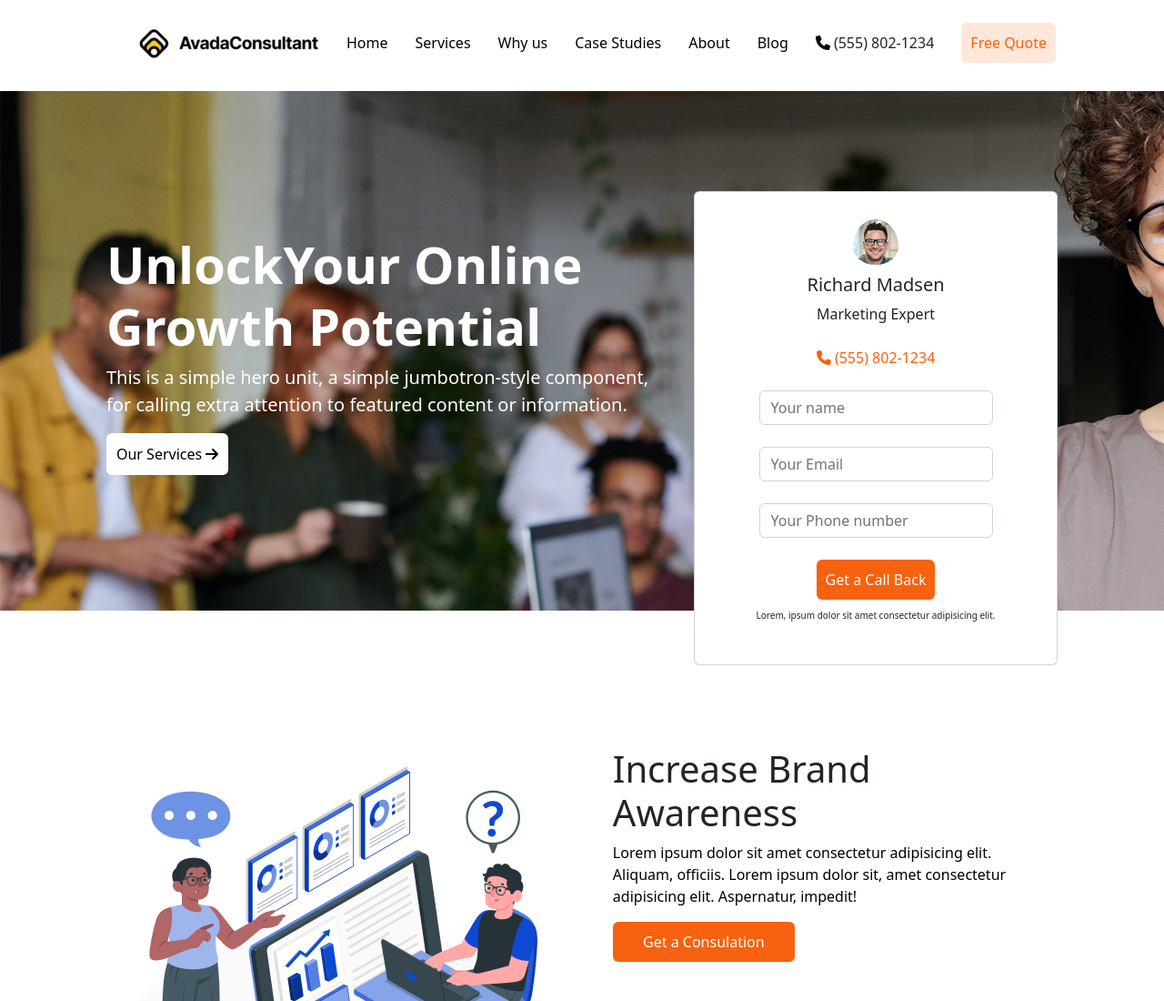
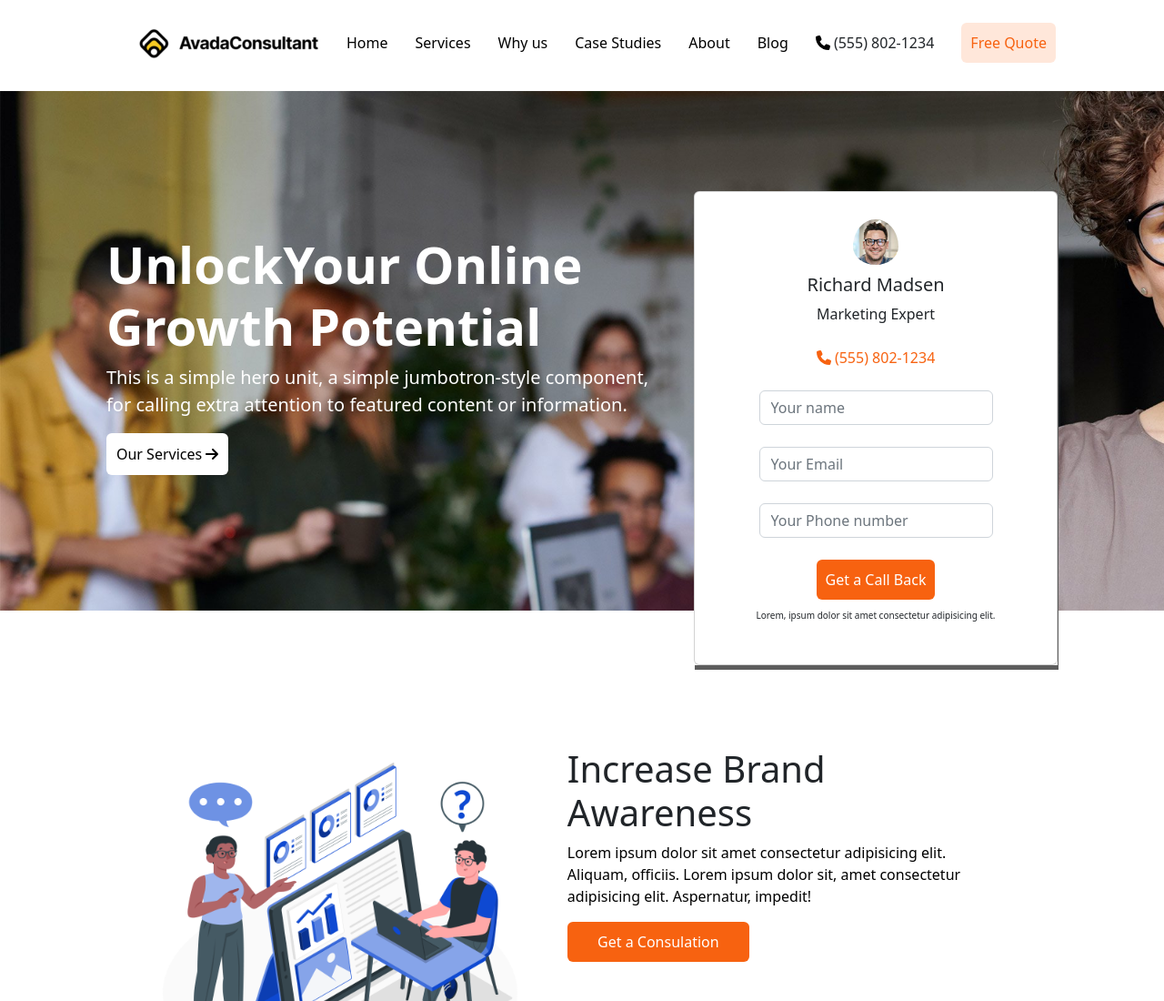
Before and after one commit to AlessioLaudicina/proj-html-vuejs, a Vue app: page / in a window 1280 px wide. Shown: the top 1100 px of the page at 91% size. Built offline with nearby package versions, Linux system fonts and the light colour scheme.

Commit message:
aggiunto hover sulle card

```diff
--- a/src/components/ContactForm.vue
+++ b/src/components/ContactForm.vue
@@ -46,7 +46,6 @@ export default {
 <style lang="scss" scooped>
 .card {
     width: 400px;
-
     padding: 30px;
 
     .profile {
--- a/src/components/FloatSection.vue
+++ b/src/components/FloatSection.vue
@@ -95,7 +95,7 @@ export default {
 
     img {
         max-width: 500px;
-        height: 500px;
+        height: 400px;
 
 
     }
--- a/src/components/HeaderBottom.vue
+++ b/src/components/HeaderBottom.vue
@@ -66,6 +66,7 @@ export default {
         padding-top: 50px;
         position: relative;
         bottom: -60px;
+        box-shadow: 1px 5px #5d5d5d;
     }
 
 
--- a/src/components/MarketingSection.vue
+++ b/src/components/MarketingSection.vue
@@ -42,5 +42,10 @@ export default {
     margin: 0 auto;
     padding: 50px 0;
 
+
+}
+
+img:hover {
+    opacity: 0.8;
 }
 </style>
```
